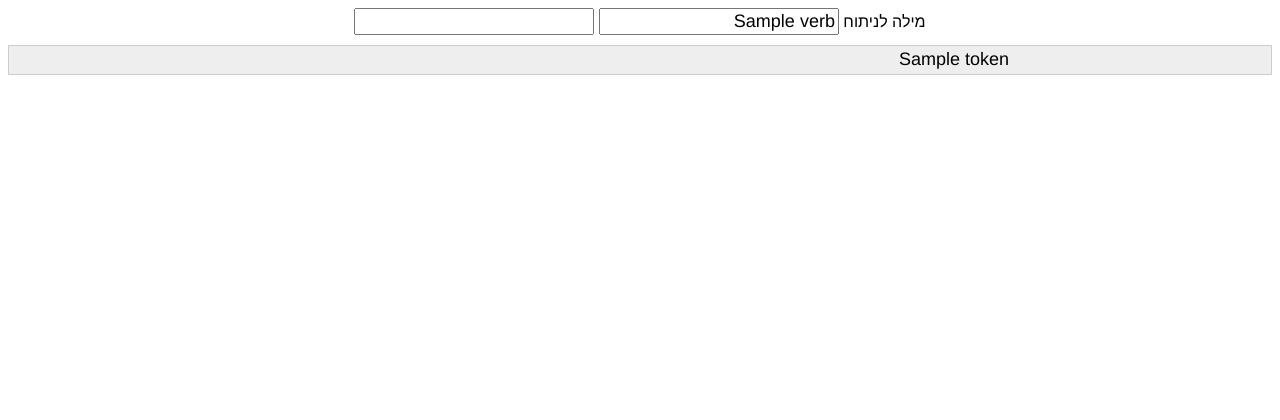
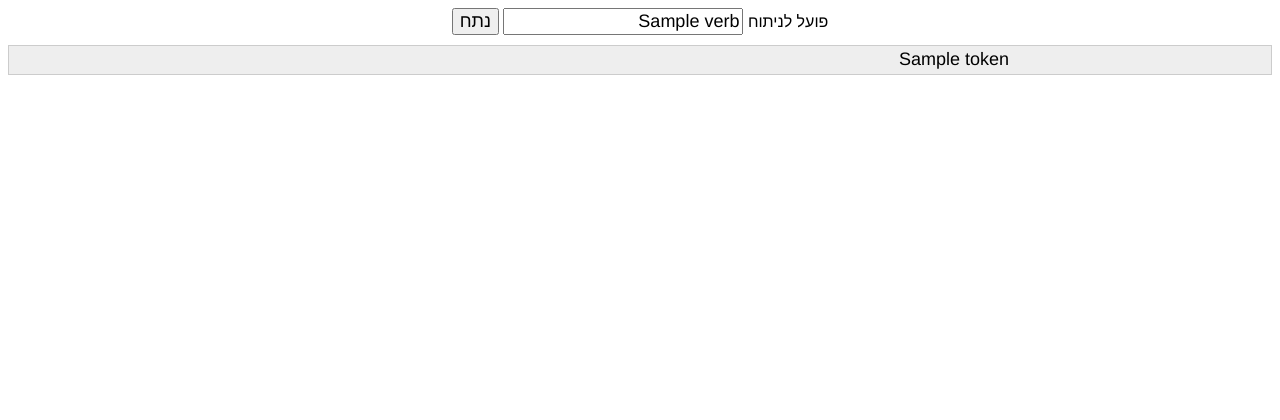
Before and after one commit to elazarg/rootem, a Flask app: template web/templates/analyze.html in a window 1280 px wide. Shown: the top 420 px of the page. Run offline with Flask 2, Linux system fonts and the light colour scheme; the template is opened without the code that fills it: most values are stand-ins (such as "Sample title", 1, 10 or a date in 2020); parts of the project's set-up code (start-up, migrations or seed data) failed here and were passed over; some web fonts are replaced.

Commit message:
hebrew button

```diff
--- a/web/templates/analyze.html
+++ b/web/templates/analyze.html
@@ -1,9 +1,9 @@
 {% extends "layout.html" %}
 {% block content %}
     <form method="GET" action="{{ action }}" >
-        <label for="word_input">מילה לניתוח</label>
+        <label for="word_input">פועל לניתוח</label>
         <input id="word_input" name="verb" value="{{ verb }}"/>
-        <input type="נתח"/>
+        <input type="submit" value="נתח"/>
     </form>
     <div>
     <table>
```
